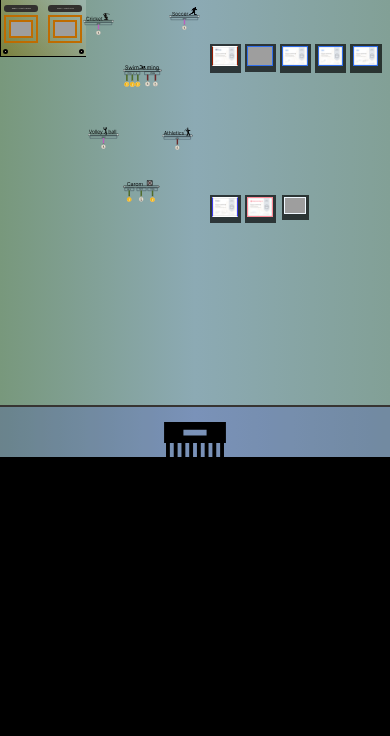
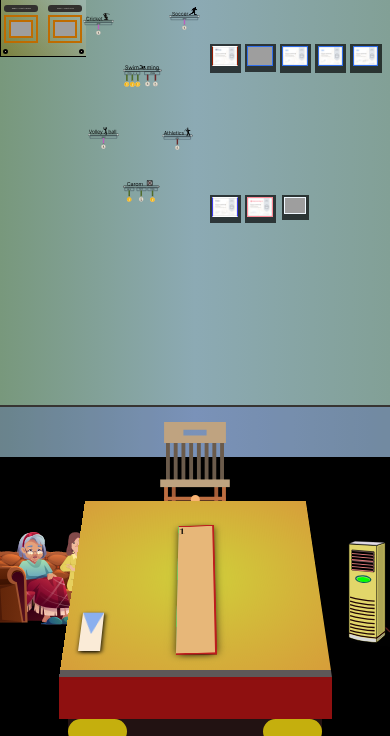
Before and after one commit to Antor1155/portfolio, a plain HTML site: page index.html in a window 390 px wide. Shown: the part 108-844 px from the top of the page. Drawn offline with Linux system fonts and the light colour scheme; grey boxes are pictures that could not be loaded.

Commit message:
made mail and responsive for mobile also

```diff
--- a/index.html
+++ b/index.html
@@ -8,6 +8,7 @@
     <title>Document</title>
     <link rel="stylesheet" href="main.css">
     <link rel="stylesheet" href="welcome.css">
+    <link rel="stylesheet" href="mediaQuery.css">
 </head>
 
 <body>
@@ -269,6 +270,11 @@
             </div>
         </div>
 
+        <!-- mail box  -->
+        <div id="mail">
+
+        </div>
+
     </section>
 
     <section id="welcomeSection">
--- a/main.css
+++ b/main.css
@@ -16,7 +16,9 @@
     --certificateFrameColor:rgba(0, 0, 0, 0.677);
 
     --darkroom: brightness(0%);
+    --darkroom: none;
     --darkRoomFilter: rgb(255, 0, 0);
+    --darkRoomFilter: none;
 }
 
 /* *{
@@ -258,6 +260,7 @@ body {
     width: 40vw;
     bottom: 1.5vh;
     transform: rotateX(7deg) translateX(0vw);
+    z-index: 1;
 }
 
 #file.open #upperFile{
@@ -380,6 +383,37 @@ body {
     opacity: 0;
 }
 
+
+    /* mail section starts form here  */
+
+#mail{
+    position: absolute;
+    bottom: 11vh;
+    left: 20vw;
+
+    transform: rotateX(40deg);
+    transform-style: preserve-3d;
+    transform-origin: bottom;
+
+    width: 0px;
+    height: 3vh;
+    background-color: red;
+    box-shadow: 1px 2px 5px ;
+
+    border-top: 4vh solid rgb(138, 175, 238);
+    border-left: 3vw solid antiquewhite;
+    border-right: 3vw solid antiquewhite;
+
+    transition: border 1s, width 1s, height 1s, transform 1s;
+}
+
+#mail:hover{
+    border: 2px solid whitesmoke;
+    width: 15vw;
+    height: 25vh;
+    transform: rotateX(0deg);
+    background-color: antiquewhite;
+}
 
 /* character and chair section starts here  */
 /* character and chair section starts here  */
@@ -621,7 +655,7 @@ body {
     margin-bottom: 2%;
     background-color: #e57c7c;
     transform-origin: top;
-    animation: ventSwing 4s infinite alternate-reverse ;
+    animation: ventSwing 5s infinite alternate-reverse ;
 }
 
 @keyframes ventSwing{
--- a/main.js
+++ b/main.js
@@ -101,29 +101,29 @@ document.querySelector('body').addEventListener('mousemove', function () {
 
 // ac on/off button and character section
 let acStatus = true;
-document.getElementById("acLight").addEventListener("click", function(){
+document.getElementById("acLight").addEventListener("click", function () {
 
     acStatus = !acStatus;
 
     const hairElement = document.getElementById("hair");
     const woolElement = document.getElementById("wools");
-    const ventPlates =Array.from(document.getElementsByClassName("ventPlate"));
+    const ventPlates = Array.from(document.getElementsByClassName("ventPlate"));
 
-    if(acStatus){
+    if (acStatus) {
         hairElement.classList.add("acOn");
         woolElement.classList.add("acOn");
 
-        ventPlates.forEach(e =>{
+        ventPlates.forEach(e => {
             e.style.animation = "ventSwing 5s infinite alternate-reverse";
         })
 
         this.style.backgroundColor = 'rgb(0, 255, 0)';
     }
-    else{
+    else {
         hairElement.classList.remove("acOn");
         woolElement.classList.remove("acOn");
 
-        ventPlates.forEach(e =>{
+        ventPlates.forEach(e => {
             e.style.animation = "none";
         })
 
@@ -131,15 +131,15 @@ document.getElementById("acLight").addEventListener("click", function(){
     }
 })
 
-document.getElementById("ac").addEventListener("mouseenter", function(){
+document.getElementById("ac").addEventListener("mouseenter", function () {
     document.getElementById("acLight").style.backgroundColor = "yellow";
 })
 
-document.getElementById("ac").addEventListener("mouseleave", function(){
-    if(acStatus){
+document.getElementById("ac").addEventListener("mouseleave", function () {
+    if (acStatus) {
         document.getElementById("acLight").style.backgroundColor = 'rgb(0, 255, 0)';
     }
-    else{
+    else {
         document.getElementById("acLight").style.backgroundColor = '#ff5252';
     }
 })
@@ -165,71 +165,71 @@ document.getElementById("codedImg").addEventListener("click", function () {
 
 
 // disabeling all pointer events, so after animation finish, it can be rutned on
-function DisablePointerEvents(e) {
-    document.getElementById(e).style.pointerEvents = "none";
-}
-DisablePointerEvents("file");
-DisablePointerEvents("backgroundWall");
-DisablePointerEvents("momHoveringDiv");
-DisablePointerEvents("sisImg");
+// function DisablePointerEvents(e) {
+//     document.getElementById(e).style.pointerEvents = "none";
+// }
+// DisablePointerEvents("file");
+// DisablePointerEvents("backgroundWall");
+// DisablePointerEvents("momHoveringDiv");
+// DisablePointerEvents("sisImg");
 
 // disabelignt the welcome section part when animation is done
 // and doing animation part of the room section
-const timedWelcomeSection = window.setInterval(function () {
-    if (getComputedStyle(document.getElementById("welcomeSection")).opacity == 0) {
+// const timedWelcomeSection = window.setInterval(function () {
+//     if (getComputedStyle(document.getElementById("welcomeSection")).opacity == 0) {
 
-        //making that part display none : when animation finished of welcome section
-        document.getElementById("welcomeSection").style.display = "none";
+//         //making that part display none : when animation finished of welcome section
+//         document.getElementById("welcomeSection").style.display = "none";
 
-        clearInterval(timedWelcomeSection);
+//         clearInterval(timedWelcomeSection);
 
-        // doing animation part of the room seciton
-        // ********************************************
+//         // doing animation part of the room seciton
+//         // ********************************************
 
-        // manipulating backwall elements
-        function DisplayNone(element) {
-            element.style.display = "none";
-        }
-        function FilterNone(id) {
-            element = document.querySelector(id);
-            element.style.filter = "none";
-        }
+//         // manipulating backwall elements
+//         function DisplayNone(element) {
+//             element.style.display = "none";
+//         }
+//         function FilterNone(id) {
+//             element = document.querySelector(id);
+//             element.style.filter = "none";
+//         }
 
-        const ms = 700;
-        const backWallElements = document.querySelectorAll(".sectionFilter");
+//         const ms = 700;
+//         const backWallElements = document.querySelectorAll(".sectionFilter");
 
-        setTimeout(function () {
-            backWallElements.forEach(e => {
-                e.style.backgroundColor = "black";
-                e.style.width = "105%";
-            })
+//         setTimeout(function () {
+//             backWallElements.forEach(e => {
+//                 e.style.backgroundColor = "black";
+//                 e.style.width = "105%";
+//             })
 
-            setTimeout(function () { DisplayNone(backWallElements[2]) }, ms);
-            setTimeout(function () { DisplayNone(backWallElements[1]) }, ms * 2);
-            setTimeout(function () { DisplayNone(backWallElements[0]) }, ms * 3);
+//             setTimeout(function () { DisplayNone(backWallElements[2]) }, ms);
+//             setTimeout(function () { DisplayNone(backWallElements[1]) }, ms * 2);
+//             setTimeout(function () { DisplayNone(backWallElements[0]) }, ms * 3);
 
-            setTimeout(function () { FilterNone("#file") }, ms * 4);
-            setTimeout(function () { FilterNone("#character") }, ms * 5);
-            setTimeout(function () { FilterNone("#chair") }, ms * 5);
+//             setTimeout(function () { FilterNone("#file") }, ms * 4);
+//             setTimeout(function () { FilterNone("#character") }, ms * 5);
+//             setTimeout(function () { FilterNone("#chair") }, ms * 5);
 
-            setTimeout(function () { document.getElementsByTagName("BODY")[0].style.backgroundColor = "rgb(236, 223, 207)" }, 4500);
-            setTimeout(function () { FilterNone("#table") }, 4500);
-            setTimeout(function () { FilterNone("#tableBottom") }, 4500);
-            setTimeout(function () { FilterNone("#tableLegs") }, 4500);
-            setTimeout(function () { FilterNone(".middleRow") }, 4500);
+//             setTimeout(function () { document.getElementsByTagName("BODY")[0].style.backgroundColor = "rgb(236, 223, 207)" }, 4500);
+//             setTimeout(function () { FilterNone("#table") }, 4500);
+//             setTimeout(function () { FilterNone("#tableBottom") }, 4500);
+//             setTimeout(function () { FilterNone("#tableLegs") }, 4500);
+//             setTimeout(function () { FilterNone(".middleRow") }, 4500);
 
-            // pointer event to auto after animation of room section is done
-            setTimeout(function () {
-                function EnablePointerEvents(e) {
-                    document.getElementById(e).style.pointerEvents = "auto";
-                }
-                EnablePointerEvents("file");
-                EnablePointerEvents("backgroundWall");
-                EnablePointerEvents("momHoveringDiv");
-                EnablePointerEvents("sisImg");
+//             // pointer event to auto after animation of room section is done
+//             setTimeout(function () {
+//                 function EnablePointerEvents(e) {
+//                     document.getElementById(e).style.pointerEvents = "auto";
+//                 }
+//                 EnablePointerEvents("file");
+//                 EnablePointerEvents("backgroundWall");
+//                 EnablePointerEvents("momHoveringDiv");
+//                 EnablePointerEvents("sisImg");
 
-            }, 4500)
+//             }, 4500)
 
-        }, 2500);
-    }
-}, 200)
+//         }, 2500);
+//     }
+// }, 200)
--- /dev/null
+++ b/mediaQuery.css
@@ -0,0 +1,8 @@
+@media screen and (max-width: 920px) {
+    #mail:hover{
+        border: 2px solid whitesmoke;
+        width: 63vw;
+        height: 85vh;
+        transform: rotateX(0deg);
+    }
+}
--- a/welcome.css
+++ b/welcome.css
@@ -7,7 +7,7 @@
     height: 100vh;
     background: var(--welcomeSectionBg);
     /* background: black; */
-    /* display: none; */
+    display: none;
 
     position: absolute;
     top: 0;
```
